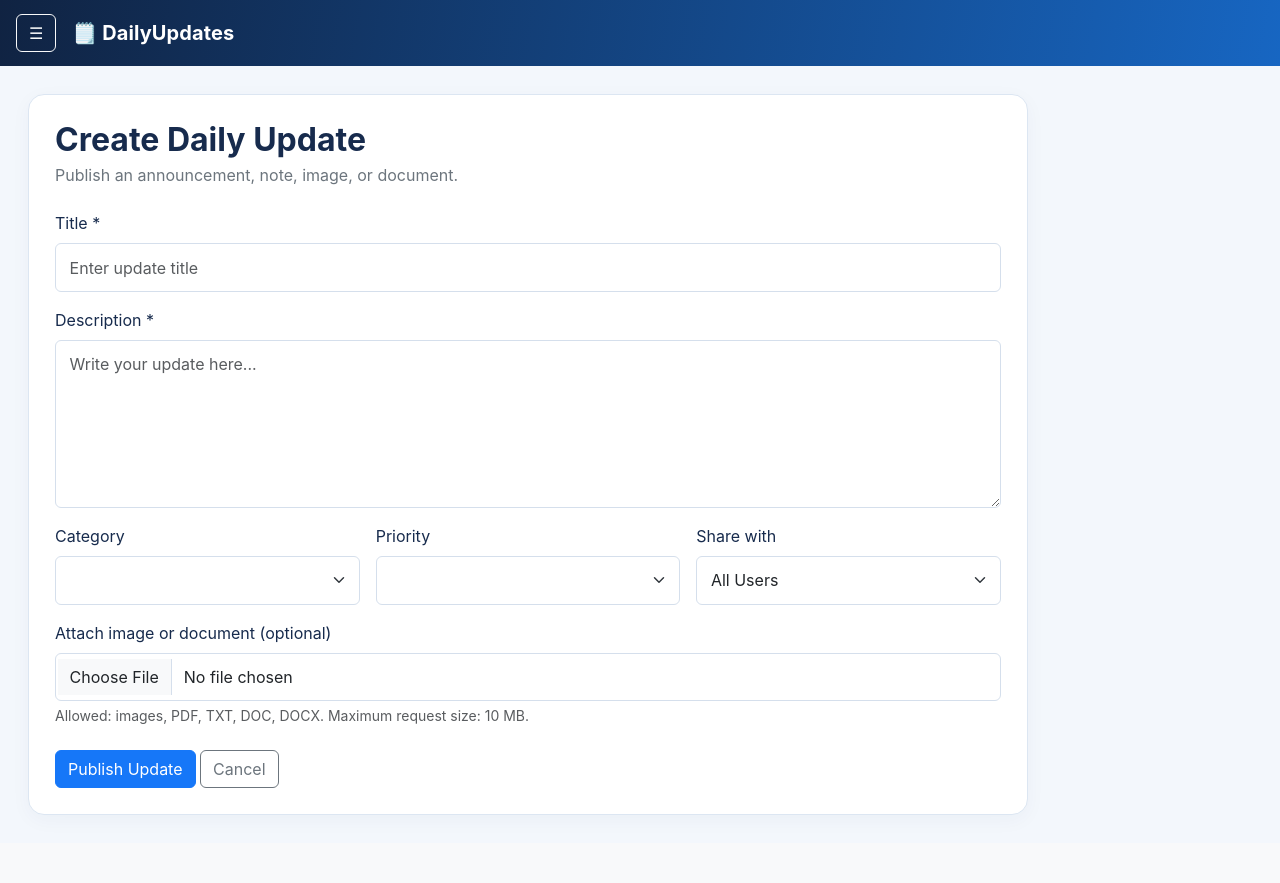
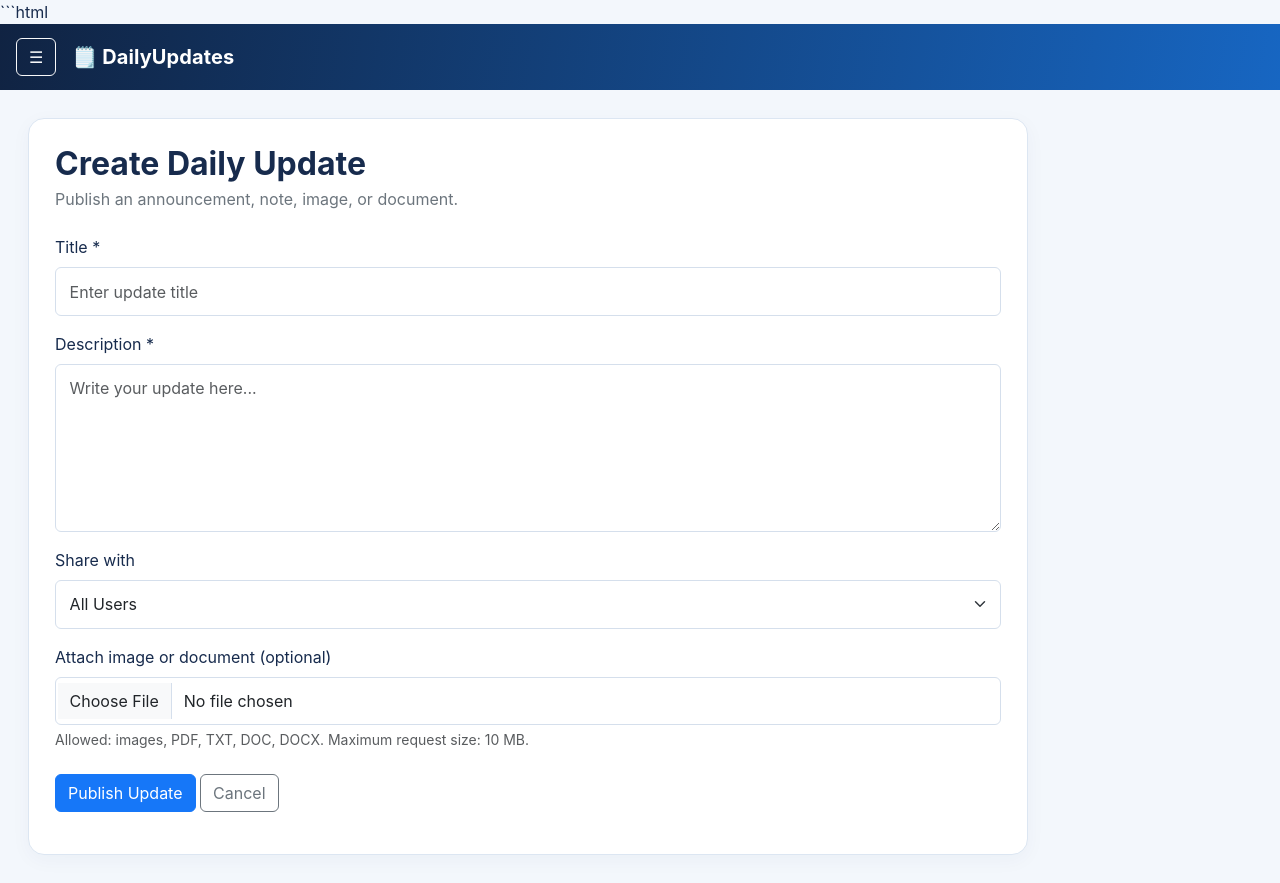
Before and after one commit to chandra9398/DailyUpdates-Hosted, a Flask app: template templates/create_update.html in a window 1280 px wide. Before the commit the page ends 815 px from the top, so only its background shows below. Run offline with Flask 3, Linux system fonts and the light colour scheme; the template is opened without the code that fills it, so the values that code supplies are empty.

Commit message:
Update create_update.html

````diff
--- a/templates/create_update.html
+++ b/templates/create_update.html
@@ -1,17 +1,61 @@
-{% extends "base.html" %}{% block title %}Create Update · DailyUpdates{% endblock %}
+```html
+{% extends "base.html" %}
+{% block title %}Create Update · DailyUpdates{% endblock %}
+
 {% block content %}
 <div class="form-panel">
-  <h1 class="h2 fw-bold mb-1">Create Daily Update</h1><p class="text-secondary mb-4">Publish an announcement, note, image, or document.</p>
+  <h1 class="h2 fw-bold mb-1">Create Daily Update</h1>
+  <p class="text-secondary mb-4">
+    Publish an announcement, note, image, or document.
+  </p>
+
   <form method="post" enctype="multipart/form-data">
-    <div class="mb-3"><label class="form-label">Title *</label><input class="form-control" name="title" maxlength="150" required placeholder="Enter update title"></div>
-    <div class="mb-3"><label class="form-label">Description *</label><textarea class="form-control" name="body" rows="6" required placeholder="Write your update here..."></textarea></div>
-    <div class="row g-3">
-      <div class="col-md-4"><label class="form-label">Category</label><select class="form-select" name="category">{% for c in categories %}<option>{{ c }}</option>{% endfor %}</select></div>
-      <div class="col-md-4"><label class="form-label">Priority</label><select class="form-select" name="priority">{% for p in priorities %}<option>{{ p }}</option>{% endfor %}</select></div>
-      <div class="col-md-4"><label class="form-label">Share with</label><select class="form-select" name="audience"><option>All Users</option>{% for user in [] %}<option>{{ user }}</option>{% endfor %}<option disabled>Selected-user sharing: coming next</option></select></div>
+
+    <div class="mb-3">
+      <label class="form-label">Title *</label>
+      <input class="form-control"
+             name="title"
+             maxlength="150"
+             required
+             placeholder="Enter update title">
     </div>
-    <div class="mt-3 mb-4"><label class="form-label">Attach image or document (optional)</label><input class="form-control" type="file" name="attachment" accept=".png,.jpg,.jpeg,.gif,.webp,.pdf,.txt,.doc,.docx"><div class="form-text">Allowed: images, PDF, TXT, DOC, DOCX. Maximum request size: 10 MB.</div></div>
-    <button class="btn btn-primary">Publish Update</button> <a class="btn btn-outline-secondary" href="{{ url_for('dashboard') }}">Cancel</a>
+
+    <div class="mb-3">
+      <label class="form-label">Description *</label>
+      <textarea class="form-control"
+                name="body"
+                rows="6"
+                required
+                placeholder="Write your update here..."></textarea>
+    </div>
+
+    <!-- Share with: Category and Priority removed -->
+    <div class="mb-3">
+      <label class="form-label">Share with</label>
+      <select class="form-select" name="audience">
+        <option>All Users</option>
+        <option disabled>Selected-user sharing: coming next</option>
+      </select>
+    </div>
+
+    <div class="mt-3 mb-4">
+      <label class="form-label">
+        Attach image or document (optional)
+      </label>
+      <input class="form-control"
+             type="file"
+             name="attachment"
+             accept=".png,.jpg,.jpeg,.gif,.webp,.pdf,.txt,.doc,.docx">
+      <div class="form-text">
+        Allowed: images, PDF, TXT, DOC, DOCX. Maximum request size: 10 MB.
+      </div>
+    </div>
+
+    <button class="btn btn-primary">Publish Update</button>
+    <a class="btn btn-outline-secondary"
+       href="{{ url_for('dashboard') }}">Cancel</a>
+
   </form>
 </div>
 {% endblock %}
+```
````
